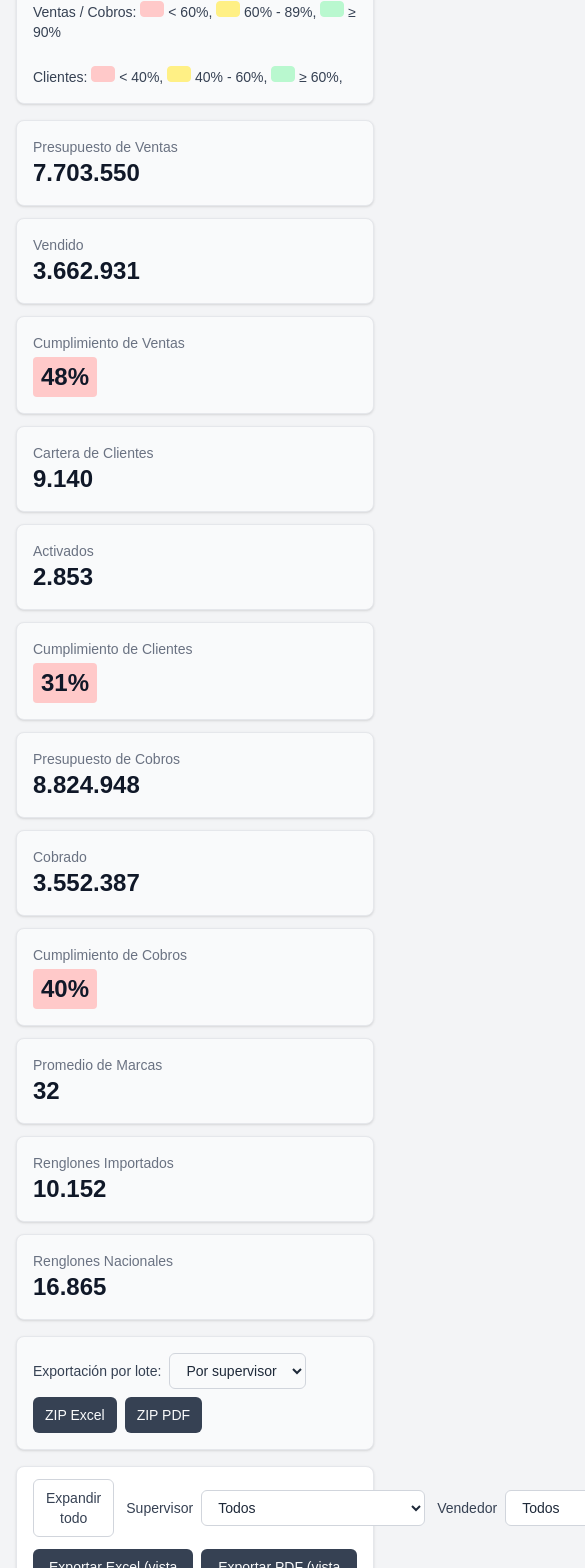
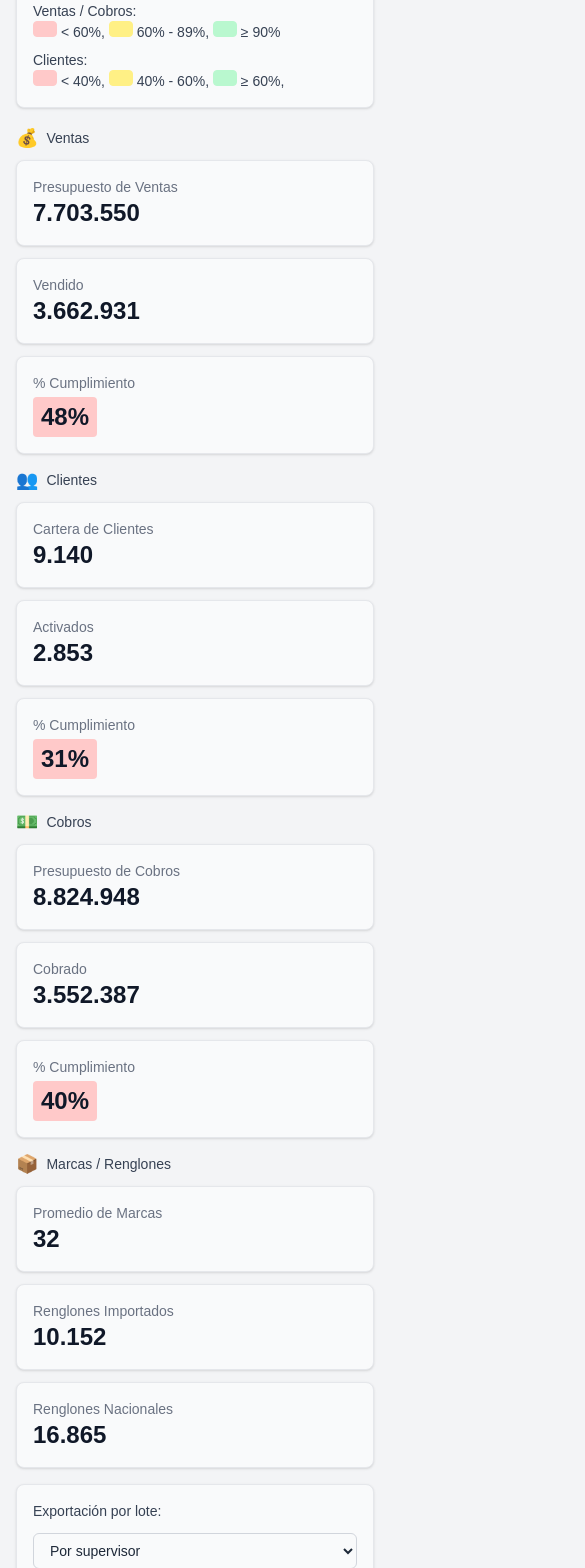
Before and after one commit to JuanGimenez7/supervisor-reporting-dashboard, a Next.js app: page / in a window 390 px wide. Shown: the part 100-1668 px from the top of the page, 585 px wide, since content can reach past the window. Built offline with nearby package versions, Linux system fonts and the light colour scheme.

Commit message:
style: make responsive design mobile

```diff
--- a/src/app/page.tsx
+++ b/src/app/page.tsx
@@ -9,7 +9,7 @@ import FiltersAndTable from "../components/FiltersAndTable";
 export default function Home() {
   return (
     <ReportProvider>
-      <main className="mx-auto flex min-h-screen w-full max-w-9xl flex-col gap-4 p-4 md:p-6">
+      <main className="mx-auto flex min-h-screen w-full flex-col gap-4 p-4 lg:max-w-9xl lg:gap-6 lg:p-6">
         <Header />
         <ConsolidatedSummary />
         <BatchExport />
--- a/src/components/BatchExport.tsx
+++ b/src/components/BatchExport.tsx
@@ -56,23 +56,25 @@ export default function BatchExport() {
   }
 
   return (
-    <section className="rounded-lg border border-gray-200 bg-gray-50 p-4 shadow-sm">
-      <div className="flex flex-wrap items-center gap-2">
-        <label className="text-sm font-medium text-gray-700" htmlFor="group-by">
+    <section className="rounded-lg border border-gray-200 bg-gray-50 p-4 shadow-sm w-full">
+      <div className="flex flex-col items-stretch gap-3 lg:flex-row lg:items-center lg:gap-2">
+        <label className="text-sm font-medium text-gray-700">
           Exportación por lote:
         </label>
         <select
           id="group-by"
-          className="rounded-md border border-gray-300 bg-gray-50 px-3 py-2 text-sm text-gray-800"
+          className="w-full lg:w-auto rounded-md border border-gray-300 bg-gray-50 px-3 py-2 text-sm text-gray-800"
           value={groupBy}
           onChange={(event) => setGroupBy(event.target.value as GroupByKey)}
         >
           <option value="SUPERVISOR">Por supervisor</option>
           <option value="VENDEDOR">Por vendedor</option>
         </select>
+
+        <div className="flex w-full flex-col gap-2 lg:flex-row lg:w-auto lg:gap-2">
           <button
             type="button"
-          className="rounded-md bg-gray-700 px-3 py-2 text-sm font-medium text-gray-50 hover:bg-gray-800 disabled:cursor-not-allowed disabled:bg-gray-400"
+            className="w-full rounded-md bg-gray-700 px-3 py-2 text-sm font-medium text-gray-50 hover:bg-gray-800 disabled:cursor-not-allowed disabled:bg-gray-400"
             onClick={() => exportBatch("xlsx")}
             disabled={isExportingBatch || rows.length === 0}
           >
@@ -80,12 +82,14 @@ export default function BatchExport() {
           </button>
           <button
             type="button"
-          className="rounded-md bg-gray-700 px-3 py-2 text-sm font-medium text-gray-50 hover:bg-gray-800 disabled:cursor-not-allowed disabled:bg-gray-400"
+            className="w-full rounded-md bg-gray-700 px-3 py-2 text-sm font-medium text-gray-50 hover:bg-gray-800 disabled:cursor-not-allowed disabled:bg-gray-400"
             onClick={() => exportBatch("pdf")}
             disabled={isExportingBatch || rows.length === 0}
           >
             ZIP PDF
           </button>
+        </div>
+
         {isExportingBatch && (
           <span className="text-sm text-gray-600">Generando ZIP...</span>
         )}
--- a/src/components/ConsolidatedSummary.tsx
+++ b/src/components/ConsolidatedSummary.tsx
@@ -143,7 +143,15 @@ export default function ConsolidatedSummary() {
   );
 
   return (
-    <section className="grid gap-3 grid-cols-1 md:grid-cols-3">
+    <section className="space-y-3">
+      {/* Group 1: Ventas */}
+      <div className="space-y-2">
+        <div className="flex items-center gap-2 text-sm font-medium text-gray-700">
+          <span className="text-lg">💰</span>
+          <span>Ventas</span>
+        </div>
+
+        <div className="grid grid-cols-1 gap-3 lg:grid-cols-3">
           <div className="rounded-lg border border-gray-200 bg-gray-50 p-4 shadow-sm">
             <p className="text-sm text-gray-500">Presupuesto de Ventas</p>
             <p className="text-2xl font-semibold text-gray-900">
@@ -159,7 +167,7 @@ export default function ConsolidatedSummary() {
           </div>
 
           <div className="rounded-lg border border-gray-200 bg-gray-50 p-4 shadow-sm">
-        <p className="text-sm text-gray-500">Cumplimiento de Ventas</p>
+            <p className="text-sm text-gray-500">% Cumplimiento</p>
             <div
               className={`mt-1 inline-flex items-center gap-3 rounded px-2 py-1 ${getSemaforoClass(
                 "ventas",
@@ -171,7 +179,17 @@ export default function ConsolidatedSummary() {
               </p>
             </div>
           </div>
+        </div>
+      </div>
 
+      {/* Group 2: Clientes */}
+      <div className="space-y-2">
+        <div className="flex items-center gap-2 text-sm font-medium text-gray-700">
+          <span className="text-lg">👥</span>
+          <span>Clientes</span>
+        </div>
+
+        <div className="grid grid-cols-1 gap-3 lg:grid-cols-3">
           <div className="rounded-lg border border-gray-200 bg-gray-50 p-4 shadow-sm">
             <p className="text-sm text-gray-500">Cartera de Clientes</p>
             <p className="text-2xl font-semibold text-gray-900">
@@ -187,7 +205,7 @@ export default function ConsolidatedSummary() {
           </div>
 
           <div className="rounded-lg border border-gray-200 bg-gray-50 p-4 shadow-sm">
-        <p className="text-sm text-gray-500">Cumplimiento de Clientes</p>
+            <p className="text-sm text-gray-500">% Cumplimiento</p>
             <div
               className={`mt-1 inline-flex items-center gap-3 rounded px-2 py-1 ${getSemaforoClass(
                 "clientes",
@@ -199,7 +217,17 @@ export default function ConsolidatedSummary() {
               </p>
             </div>
           </div>
+        </div>
+      </div>
 
+      {/* Group 3: Cobros */}
+      <div className="space-y-2">
+        <div className="flex items-center gap-2 text-sm font-medium text-gray-700">
+          <span className="text-lg">💵</span>
+          <span>Cobros</span>
+        </div>
+
+        <div className="grid grid-cols-1 gap-3 lg:grid-cols-3">
           <div className="rounded-lg border border-gray-200 bg-gray-50 p-4 shadow-sm">
             <p className="text-sm text-gray-500">Presupuesto de Cobros</p>
             <p className="text-2xl font-semibold text-gray-900">
@@ -215,7 +243,7 @@ export default function ConsolidatedSummary() {
           </div>
 
           <div className="rounded-lg border border-gray-200 bg-gray-50 p-4 shadow-sm">
-        <p className="text-sm text-gray-500">Cumplimiento de Cobros</p>
+            <p className="text-sm text-gray-500">% Cumplimiento</p>
             <div
               className={`mt-1 inline-flex items-center gap-3 rounded px-2 py-1 ${getSemaforoClass(
                 "cobros",
@@ -227,7 +255,17 @@ export default function ConsolidatedSummary() {
               </p>
             </div>
           </div>
+        </div>
+      </div>
 
+      {/* Group 4: Marcas y Renglones */}
+      <div className="space-y-2">
+        <div className="flex items-center gap-2 text-sm font-medium text-gray-700">
+          <span className="text-lg">📦</span>
+          <span>Marcas / Renglones</span>
+        </div>
+
+        <div className="grid grid-cols-1 gap-3 lg:grid-cols-3">
           <div className="rounded-lg border border-gray-200 bg-gray-50 p-4 shadow-sm">
             <p className="text-sm text-gray-500">Promedio de Marcas</p>
             <p className="text-2xl font-semibold text-gray-900">
@@ -248,6 +286,8 @@ export default function ConsolidatedSummary() {
               {formatInteger(totalRenglonesNacionales)}
             </p>
           </div>
+        </div>
+      </div>
     </section>
   );
 }
--- a/src/components/FiltersAndTable.tsx
+++ b/src/components/FiltersAndTable.tsx
@@ -144,23 +144,23 @@ export default function FiltersAndTable() {
   }
 
   return (
-    <section className="overflow-visible rounded-lg border border-gray-200 bg-white shadow-sm">
+    <section className="overflow-visible rounded-lg border border-gray-200 bg-white shadow-sm w-full">
       <div className="border-b border-gray-200 px-4 py-3">
-        <div className="flex flex-wrap items-center justify-between gap-3">
-          <div className="flex items-center gap-3">
+        <div className="flex flex-col gap-3 lg:flex-row lg:items-center lg:justify-between">
+          <div className="flex flex-col gap-3 lg:flex-row lg:items-center">
             <button
               type="button"
-              className="rounded-md border border-gray-300 px-3 py-2 text-sm font-medium text-gray-700 hover:bg-gray-100"
+              className="w-full rounded-md border border-gray-300 px-3 py-2 text-sm font-medium text-gray-700 hover:bg-gray-100 lg:w-auto"
               onClick={toggleAllSupervisors}
               disabled={pivotRows.length === 0}
             >
               {areAllExpanded ? "Colapsar todo" : "Expandir todo"}
             </button>
 
-            <label className="flex items-center gap-2 text-sm">
+            <label className="flex w-full items-center gap-2 text-sm lg:w-auto">
               <span className="font-medium text-gray-700">Supervisor</span>
               <select
-                className="rounded-md border border-gray-300 bg-white px-3 py-2 text-gray-800"
+                className="w-full rounded-md border border-gray-300 bg-white px-3 py-2 text-gray-800 lg:w-auto"
                 value={supervisorFilter}
                 onChange={(event) => setSupervisorFilter(event.target.value)}
               >
@@ -173,10 +173,10 @@ export default function FiltersAndTable() {
               </select>
             </label>
 
-            <label className="flex items-center gap-2 text-sm">
+            <label className="flex w-full items-center gap-2 text-sm lg:w-auto">
               <span className="font-medium text-gray-700">Vendedor</span>
               <select
-                className="rounded-md border border-gray-300 bg-white px-3 py-2 text-gray-800"
+                className="w-full rounded-md border border-gray-300 bg-white px-3 py-2 text-gray-800 lg:w-auto"
                 value={vendedorFilter}
                 onChange={(event) => setVendedorFilter(event.target.value)}
               >
@@ -188,9 +188,10 @@ export default function FiltersAndTable() {
                 ))}
               </select>
             </label>
+
             <button
               type="button"
-              className="rounded-md border border-gray-300 px-3 py-2 text-sm font-medium text-gray-700 hover:bg-gray-100"
+              className="w-full rounded-md border border-gray-300 px-3 py-2 text-sm font-medium text-gray-700 hover:bg-gray-100 lg:w-auto"
               onClick={() => {
                 setSupervisorFilter(ALL_OPTION);
                 setVendedorFilter(ALL_OPTION);
@@ -202,10 +203,10 @@ export default function FiltersAndTable() {
             </button>
           </div>
 
-          <div className="flex items-center gap-2">
+          <div className="flex w-full flex-col gap-2 lg:flex-row lg:items-center lg:w-auto">
             <button
               type="button"
-              className="rounded-md bg-gray-700 px-3 py-2 text-sm font-medium text-gray-50 hover:bg-gray-800"
+              className="w-full rounded-md bg-gray-700 px-3 py-2 text-sm font-medium text-gray-50 hover:bg-gray-800 lg:w-auto"
               onClick={exportCurrentExcel}
               disabled={filteredRows.length === 0}
             >
@@ -213,7 +214,7 @@ export default function FiltersAndTable() {
             </button>
             <button
               type="button"
-              className="rounded-md bg-gray-700 px-3 py-2 text-sm font-medium text-gray-50 hover:bg-gray-800"
+              className="w-full rounded-md bg-gray-700 px-3 py-2 text-sm font-medium text-gray-50 hover:bg-gray-800 lg:w-auto"
               onClick={exportCurrentPdf}
               disabled={filteredRows.length === 0}
             >
@@ -222,7 +223,7 @@ export default function FiltersAndTable() {
           </div>
         </div>
       </div>
-      <div className="overflow-visible">
+      <div className="w-full overflow-x-auto">
         <table className="min-w-full border-collapse text-xs">
           <thead className="sticky top-0 z-20 bg-gray-500 text-gray-50">
             <tr>
--- a/src/components/Header.tsx
+++ b/src/components/Header.tsx
@@ -2,16 +2,16 @@
 
 export default function Header() {
   return (
-    <header className="rounded-lg border border-gray-200 bg-gray-50 p-4 shadow-sm">
-      <h1 className="text-xl font-bold text-gray-900 md:text-2xl">
+    <header className="w-full rounded-lg border border-gray-200 bg-gray-50 p-4 shadow-sm">
+      <h1 className="text-xl font-bold text-gray-900 lg:text-2xl">
         Dashboard de Supervisores
       </h1>
-      <div className="mt-3 flex flex-col gap-2 text-sm text-gray-700">
+      <div className="mt-3 text-sm text-gray-700">
         <div className="font-medium">Leyenda del semáforo (Cumplimiento)</div>
-        <div className="flex flex-wrap gap-6">
-          <div className="flex items-center gap-2">
+        <div className="mt-2 flex flex-col gap-2 lg:flex-row lg:gap-6">
+          <div className="flex w-full items-center gap-2 lg:w-auto">
             <span>
-              Ventas / Cobros:{" "}
+              Ventas / Cobros:<br />
               <span className="inline-block h-4 w-6 rounded-sm bg-red-200 border border-red-200" />{" "}
               &lt; 60%,{" "}
               <span className="inline-block h-4 w-6 rounded-sm bg-yellow-200 border border-yellow-200" />{" "}
@@ -20,9 +20,9 @@ export default function Header() {
               ≥ 90%
             </span>
           </div>
-          <div className="flex items-center gap-2">
+          <div className="flex w-full items-center gap-2 lg:w-auto">
             <span>
-              Clientes:{" "}
+              Clientes:<br />
               <span className="inline-block h-4 w-6 rounded-sm bg-red-200 border border-red-200" />{" "}
               &lt; 40%,{" "}
               <span className="inline-block h-4 w-6 rounded-sm bg-yellow-200 border border-yellow-200" />{" "}
```
Lines whose indentation alone changed are shown as unchanged.
